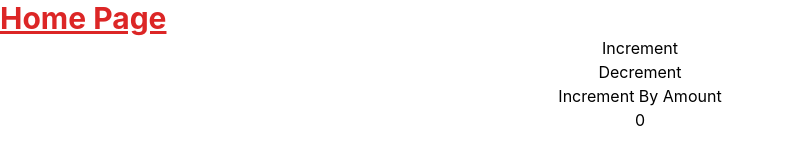
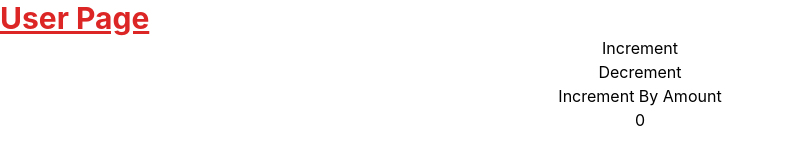
Before and after one commit to ibotchori/dolphin-software-assingment, a React (Create React App) app: page / in a window 1280 px wide. Shown: the top 160 px of the page, without its empty margins (0-785 px from the left). Built offline with nearby package versions, Linux system fonts and the light colour scheme.

Commit message:
chore: change page names

```diff
--- a/src/App.jsx
+++ b/src/App.jsx
@@ -1,12 +1,12 @@
-import { Home, Profile } from 'pages'
+import { User, UserItem } from 'pages'
 import { Routes, Route, BrowserRouter } from 'react-router-dom'
 
 function App() {
   return (
     <BrowserRouter>
       <Routes>
-        <Route path='/' element={<Home />} />
-        <Route path='/profile' element={<Profile />} />
+        <Route path='/' element={<User />} />
+        <Route path='/user-item' element={<UserItem />} />
       </Routes>
     </BrowserRouter>
   )
--- a/src/pages/Profile/Profile.jsx
+++ /dev/null
@@ -1,7 +0,0 @@
-import React from 'react'
-
-const Profile = () => {
-  return <div>Profile</div>
-}
-
-export default Profile
--- a/src/pages/Home/Home.jsx
+++ b/src/pages/User/User.jsx
@@ -6,12 +6,12 @@ import {
 } from 'features/counter/counterSlice'
 import { useSelector, useDispatch } from 'react-redux'
 
-const Home = () => {
+const User = () => {
   const count = useSelector((state) => state.counter.value)
   const dispatch = useDispatch()
   return (
     <>
-      <h1 className='text-3xl font-bold underline text-red-600'>Home Page</h1>
+      <h1 className='text-3xl font-bold underline text-red-600'>User Page</h1>
       <div>
         <div className='flex flex-col justify-center items-center'>
           <button
@@ -40,4 +40,4 @@ const Home = () => {
   )
 }
 
-export default Home
+export default User
--- /dev/null
+++ b/src/pages/UserItem/UserItem.jsx
@@ -0,0 +1,7 @@
+import React from 'react'
+
+const UserItem = () => {
+  return <div>User Item page</div>
+}
+
+export default UserItem
--- a/src/pages/index.js
+++ b/src/pages/index.js
@@ -1,2 +1,2 @@
-export { default as Home } from './Home/Home'
-export { default as Profile } from './Profile/Profile'
+export { default as User } from './User/User'
+export { default as UserItem } from './UserItem/UserItem'
```
